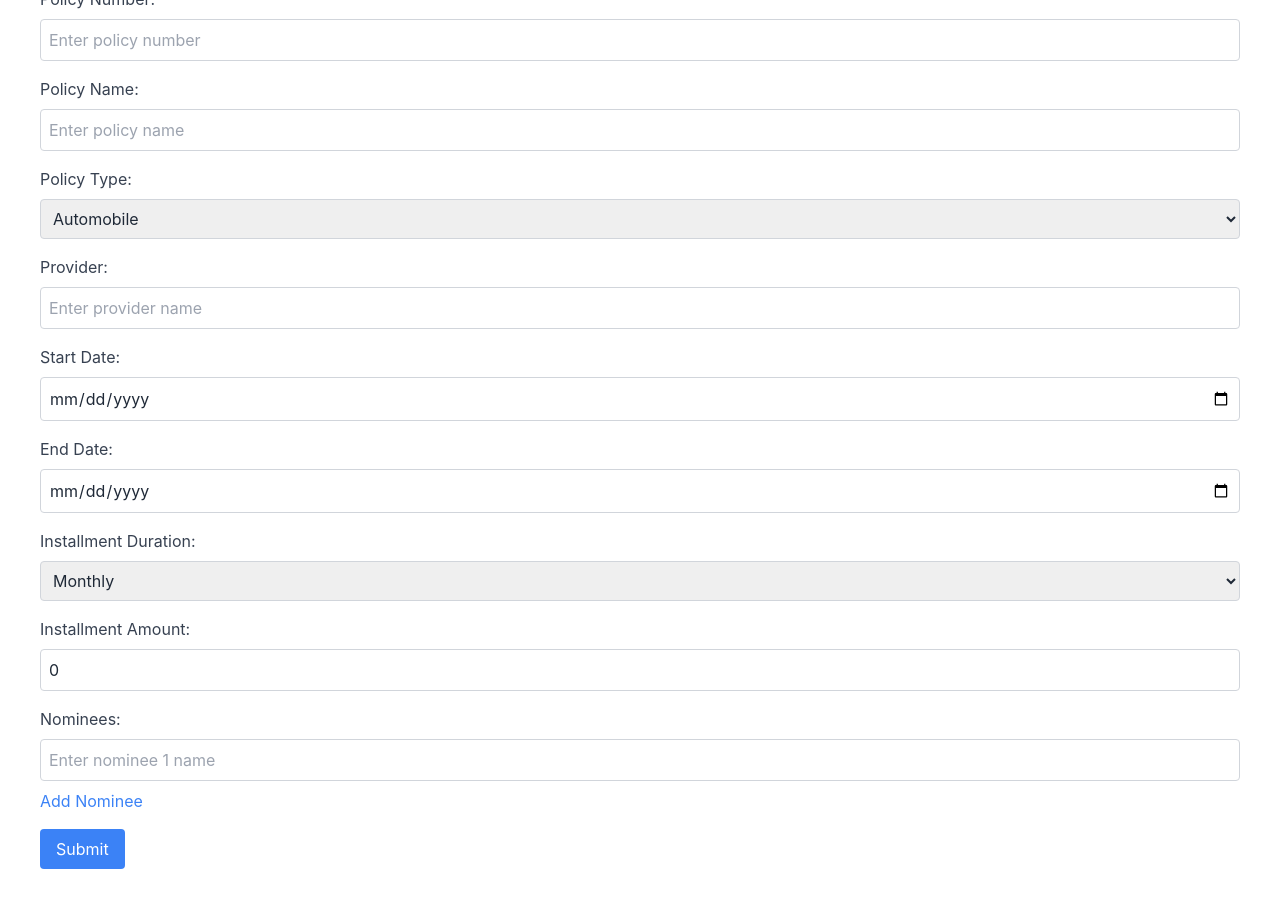
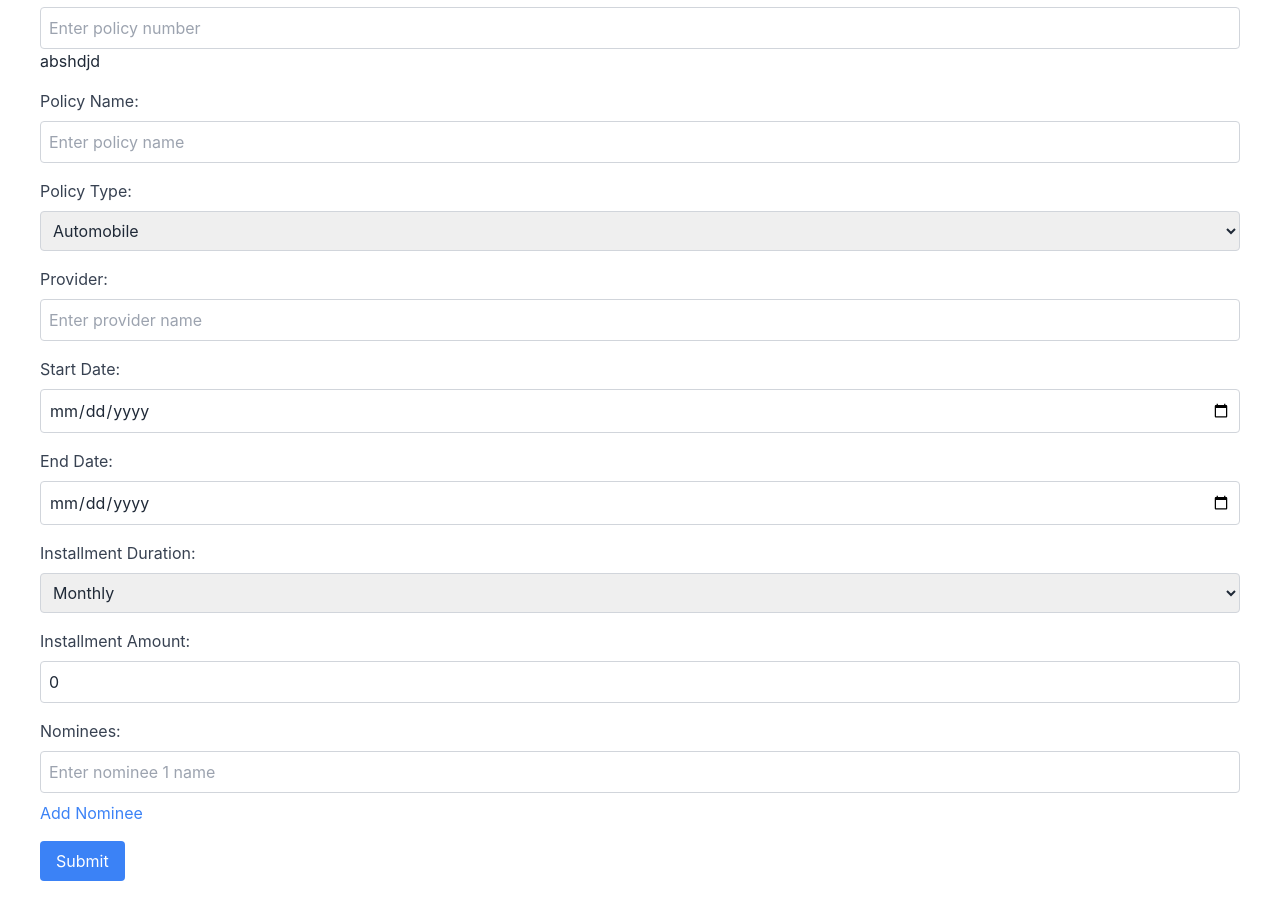
Before and after one commit to Vedantdalwi/megaproject, a React (Create React App) app in the folder frontend/: page /addpolicy in a window 1280 px wide. Built offline with nearby package versions, Linux system fonts and the light colour scheme.

Commit message:
changes done

```diff
--- a/frontend/src/components/Addpolicy.jsx
+++ b/frontend/src/components/Addpolicy.jsx
@@ -93,7 +93,7 @@ const AddPolicy = () => {
             placeholder="Enter policy number"
           />
         </div>
-
+abshdjd
         {/* Policy Name */}
         <div>
           <label className="block text-gray-700">Policy Name:</label>
```
